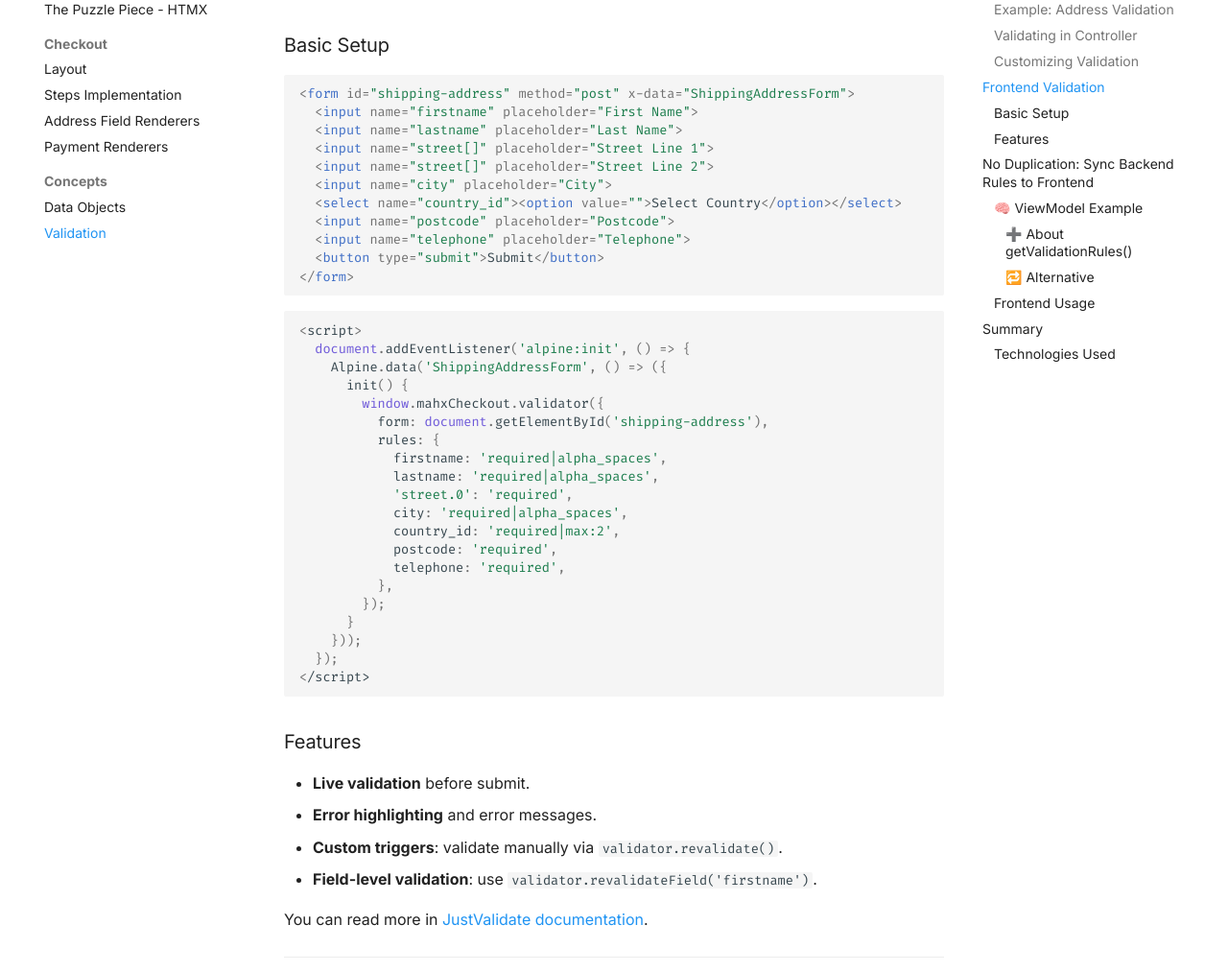
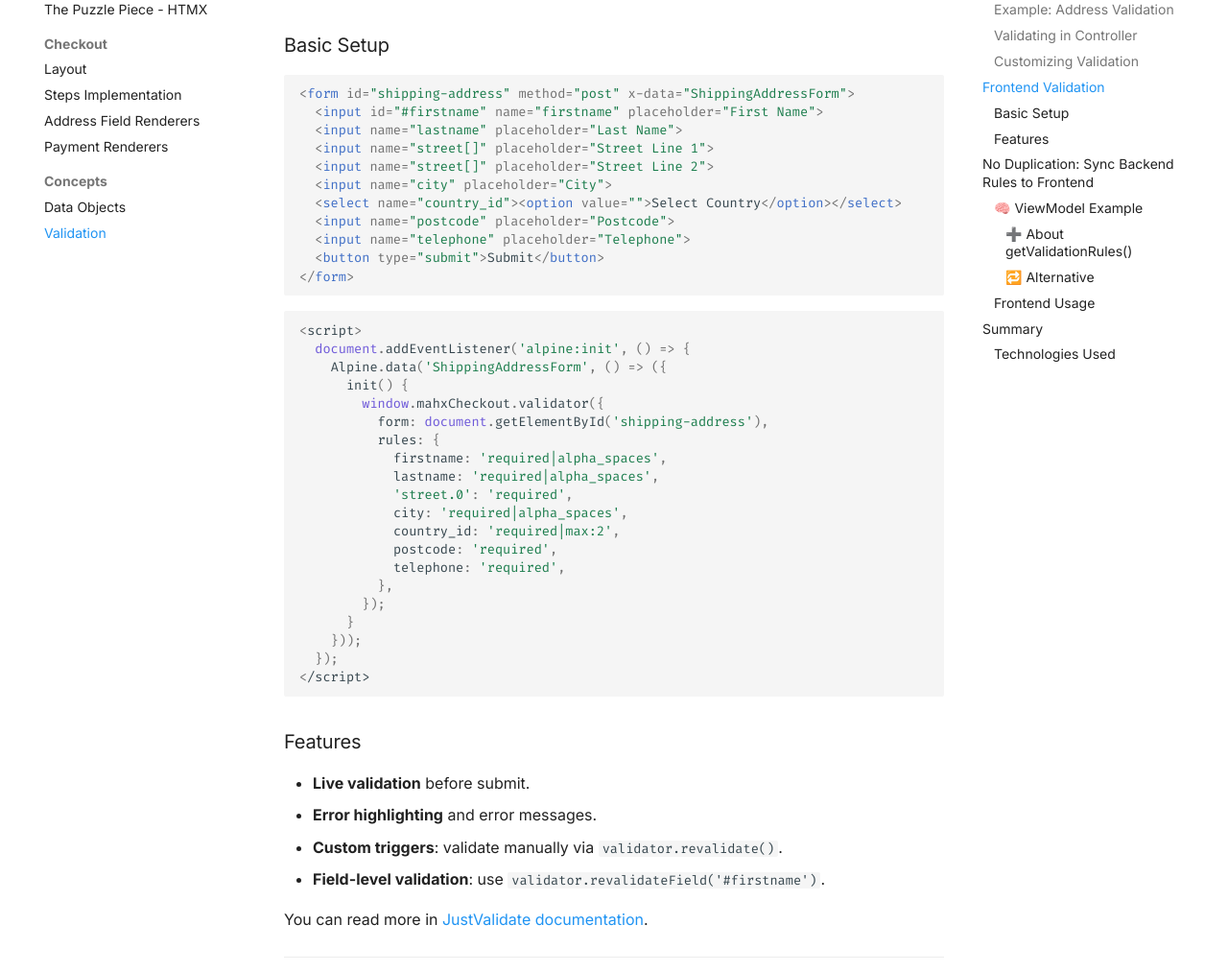
Before and after one commit to magehx/mahx-checkout, an MkDocs documentation site: the page built from docs/validation.md, in a window 1280 px wide and 1400 px high, scrolled down 2514 px. Shown: the part 152-1165 px from the top of the window at 96% size. Built offline with MkDocs 1.6.1 and Material for MkDocs 9.7.7, drawn with Linux system fonts in a browser that asks for light colours; comment, search, counter and statistics services are not loaded.

Commit message:
correct revalidateField usage in the doc

````diff
--- a/docs/validation.md
+++ b/docs/validation.md
@@ -109,7 +109,7 @@ MahxCheckout uses the [JustValidate](https://just-validate.dev/) library for fro
 
 ```html
 <form id="shipping-address" method="post" x-data="ShippingAddressForm">
-  <input name="firstname" placeholder="First Name">
+  <input id="#firstname" name="firstname" placeholder="First Name">
   <input name="lastname" placeholder="Last Name">
   <input name="street[]" placeholder="Street Line 1">
   <input name="street[]" placeholder="Street Line 2">
@@ -149,7 +149,7 @@ MahxCheckout uses the [JustValidate](https://just-validate.dev/) library for fro
 * **Live validation** before submit.
 * **Error highlighting** and error messages.
 * **Custom triggers**: validate manually via `validator.revalidate()`.
-* **Field-level validation**: use `validator.revalidateField('firstname')`.
+* **Field-level validation**: use `validator.revalidateField('#firstname')`.
 
 You can read more in [JustValidate documentation](https://just-validate.dev/).
 
````
